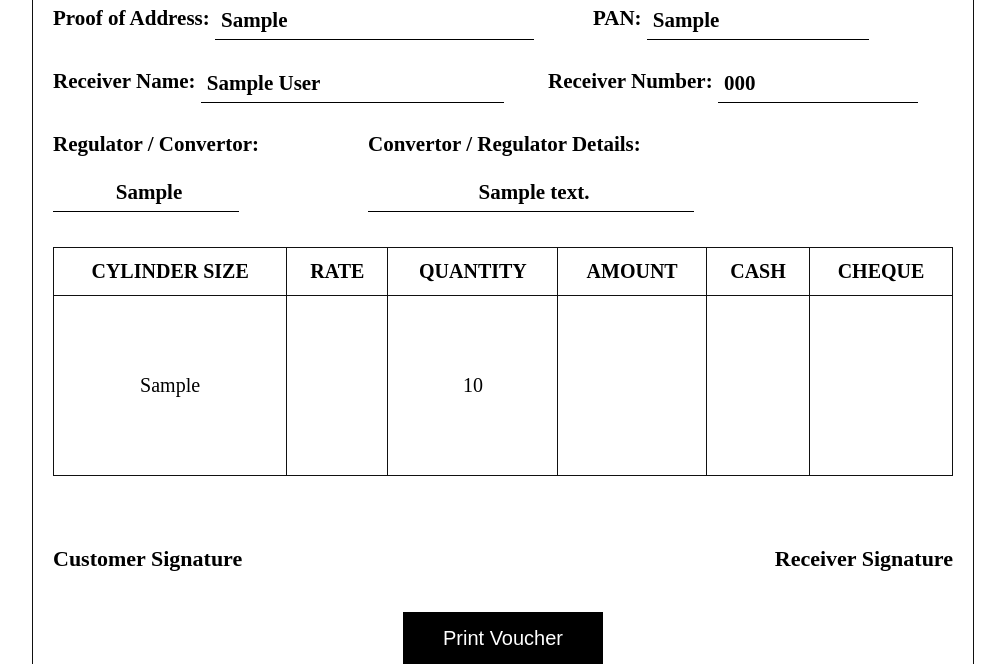
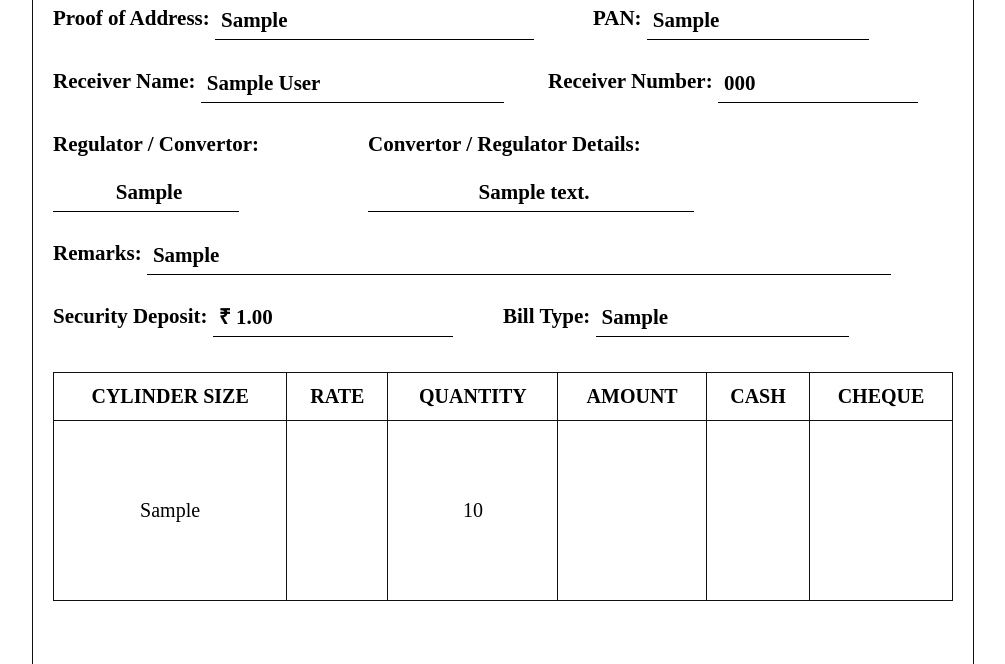
Before and after one commit to ankitshrotriya2202-rgb/go_gas, a Flask app: page /connection_certificate/1 in a window 1280 px wide. Shown: the part 699-1363 px from the top of the page, without its empty margins (137-1142 px from the left). Run offline with Flask 3, Linux system fonts and the light colour scheme; tables that the repository leaves empty hold one stand-in row (values such as "Sample post").

Commit message:
Update connection_certificate.html

```diff
--- a/templates/connection_certificate.html
+++ b/templates/connection_certificate.html
@@ -572,6 +572,53 @@
 
         </div>
 
+		<!-- Remarks -->
+
+<div class="field">
+
+    Remarks:
+    <span class="line" style="width:82%;">
+
+        {{ customer.remarks }}
+
+    </span>
+
+</div>
+
+<div class="field">
+
+    <table class="info-table">
+
+        <tr>
+
+            <td style="width:50%;">
+
+                Security Deposit:
+                <span class="line" style="width:52%;">
+
+                    ₹ {{ customer.security_deposit }}
+
+                </span>
+
+            </td>
+
+            <td style="width:50%;">
+
+                Bill Type:
+                <span class="line" style="width:55%;">
+
+                    {{ customer.bill_type }}
+
+                </span>
+
+            </td>
+
+        </tr>
+
+    </table>
+
+</div>
+
 
         <!-- Table -->
 
```
